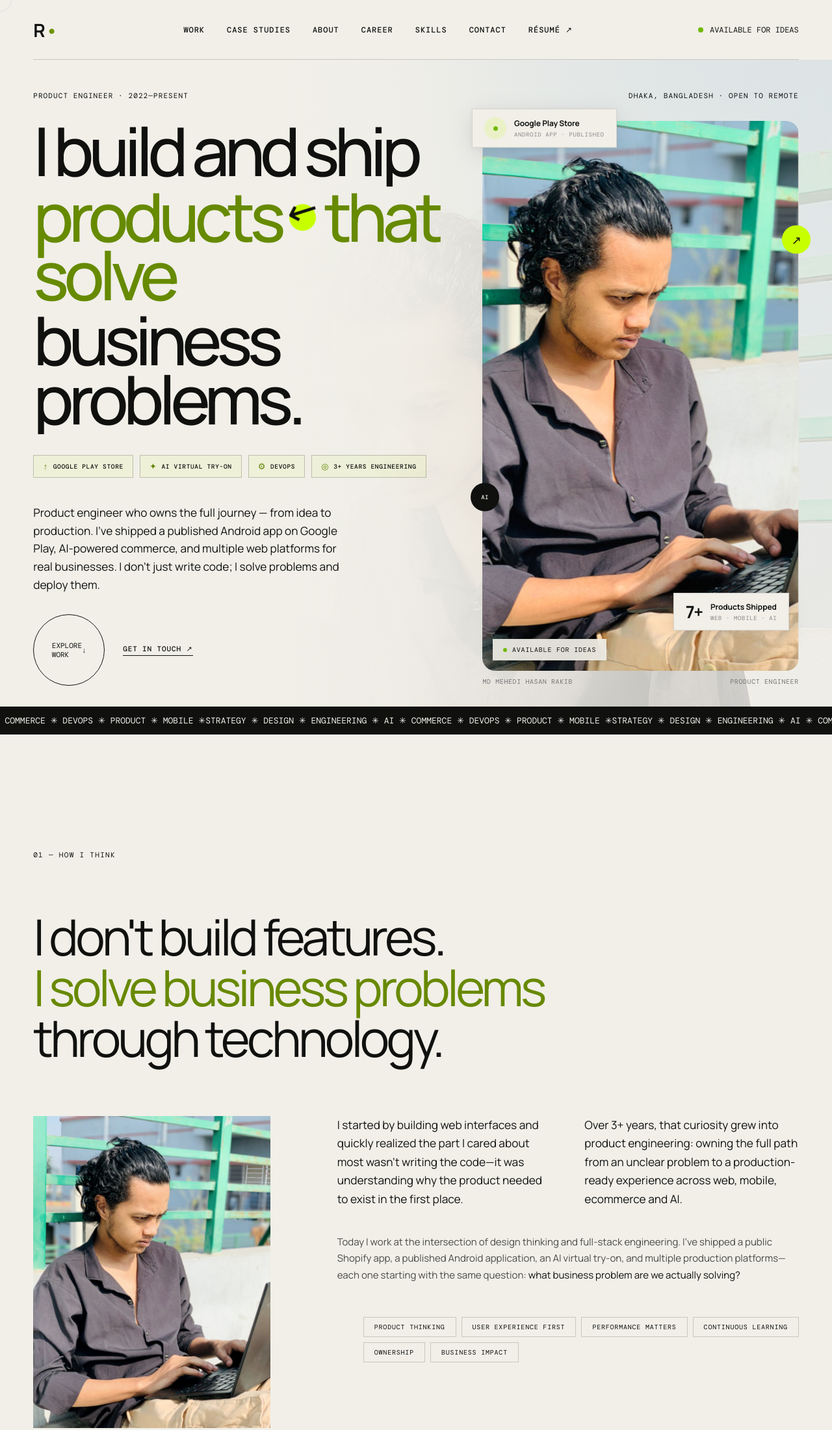
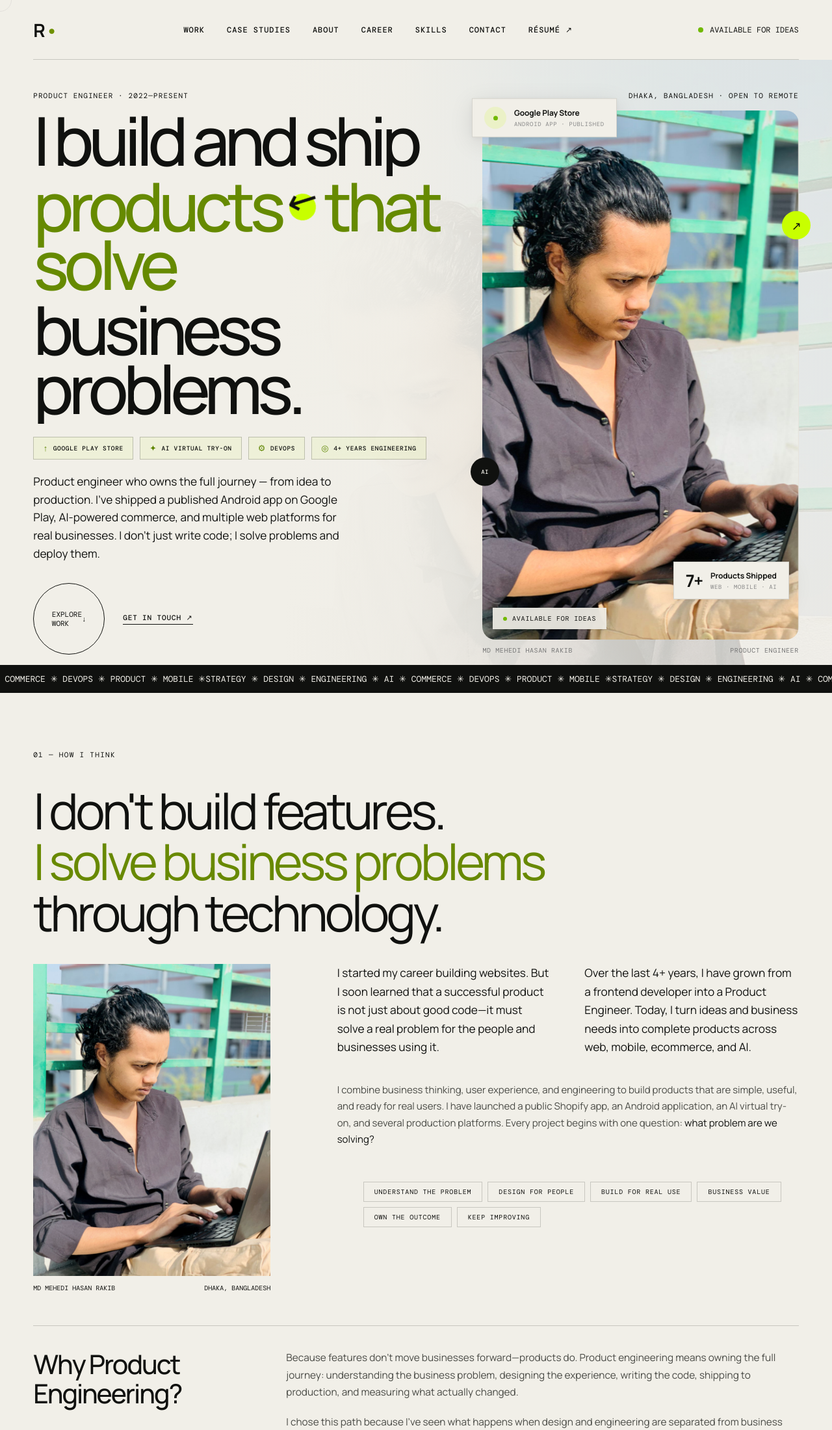
Before and after one commit to mehedi-rakib/mehedi-rakib, an Astro site: page / in a window 1280 px wide. Shown: the top 2200 px of the page at 65% size. Built offline with nearby package versions, Linux system fonts and the light colour scheme; Astro itself is replaced by a stand-in of ours; a web font is replaced by a local one.

Commit message:
feat: update About, Achievements, Hero, and Project components; refine global styles for improved layout and readability

```diff
--- a/src/components/AboutSection.astro
+++ b/src/components/AboutSection.astro
@@ -13,19 +13,19 @@
 
     <div class="about-right">
       <div class="about-grid">
-        <p>I started by building web interfaces and quickly realized the part I cared about most wasn't writing the code—it was understanding <em>why</em> the product needed to exist in the first place.</p>
-        <p>Over 3+ years, that curiosity grew into product engineering: owning the full path from an unclear problem to a production-ready experience across web, mobile, ecommerce and AI.</p>
+        <p>I started my career building websites. But I soon learned that a successful product is not just about good code—it must solve a real problem for the people and businesses using it.</p>
+        <p>Over the last 4+ years, I have grown from a frontend developer into a Product Engineer. Today, I turn ideas and business needs into complete products across web, mobile, ecommerce, and AI.</p>
       </div>
       <p class="about-extended reveal">
-        Today I work at the intersection of design thinking and full-stack engineering. I've shipped a public Shopify app, a published Android application, an AI virtual try-on, and multiple production platforms—each one starting with the same question: <em>what business problem are we actually solving?</em>
+        I combine business thinking, user experience, and engineering to build products that are simple, useful, and ready for real users. I have launched a public Shopify app, an Android application, an AI virtual try-on, and several production platforms. Every project begins with one question: <em>what problem are we solving?</em>
       </p>
       <ul class="about-values reveal">
-        <li>Product thinking</li>
-        <li>User experience first</li>
-        <li>Performance matters</li>
-        <li>Continuous learning</li>
-        <li>Ownership</li>
-        <li>Business impact</li>
+        <li>Understand the Problem</li>
+        <li>Design for People</li>
+        <li>Build for Real Use</li>
+        <li>Business Value</li>
+        <li>Own the Outcome</li>
+        <li>Keep Improving</li>
       </ul>
     </div>
   </div>
--- a/src/components/AchievementsSection.astro
+++ b/src/components/AchievementsSection.astro
@@ -6,7 +6,7 @@
       <span>Products<br/>shipped to production</span>
     </div>
     <div class="reveal d2">
-      <strong data-count="3" data-suffix="+">3+</strong>
+      <strong data-count="4" data-suffix="+">4+</strong>
       <span>Years turning<br/>ideas into products</span>
     </div>
     <div class="reveal d3">
--- a/src/components/HeroSection.astro
+++ b/src/components/HeroSection.astro
@@ -22,7 +22,7 @@
         <span class="proof-chip"><b>↑</b>Google Play Store</span>
         <span class="proof-chip"><b>✦</b>AI Virtual Try-On</span>
         <span class="proof-chip"><b>⚙</b>DevOps</span>
-        <span class="proof-chip"><b>◎</b>3+ Years Engineering</span>
+        <span class="proof-chip"><b>◎</b>4+ Years Engineering</span>
       </div>
 
       <div class="hero-actions reveal">
--- a/src/components/ProjectCard.astro
+++ b/src/components/ProjectCard.astro
@@ -4,8 +4,8 @@ interface Props { project: Project }
 const { project } = Astro.props;
 const primaryLink = project.links[0];
 ---
-<article class={`project ${project.tone} reveal`}>
-  <div class="project-copy">
+<article class={`project ${project.tone}`}>
+  <div class="project-copy reveal d1">
     <p class="project-meta"><span>{project.id}</span><span>{project.type}</span></p>
     <h3>{project.name}</h3>
     <p class="project-summary">{project.summary}</p>
@@ -45,7 +45,7 @@ const primaryLink = project.links[0];
       {project.links.map(link => <a href={link.href} target="_blank">{link.label} ↗</a>)}
     </div>
   </div>
-  <a class="project-visual" data-tilt href={primaryLink?.href} target="_blank" aria-label={`Visit ${project.name}`}>
+  <a class="project-visual reveal-left" data-tilt href={primaryLink?.href} target="_blank" aria-label={`Visit ${project.name}`}>
     <div class="browser-chrome"><i></i><i></i><i></i><span>{project.name.toLowerCase().replaceAll(' ', '')}.product</span></div>
     <div class="project-image-clip">
       {project.image ? <img class="project-image" src={project.image} alt={`${project.name} project interface`} loading="lazy" width="1600" height="1000"/> : <div class="image-placeholder"><span>PROJECT IMAGE</span><small>1600 × 1000 px · WebP</small></div>}
--- a/src/styles/global.css
+++ b/src/styles/global.css
@@ -172,7 +172,7 @@ a { color: inherit; text-decoration: none; }
   gap: 3vw;
   align-items: center;
   flex: 1;
-  padding: 4vh 0;
+  padding: 2vh 0;
 }
 .hero-left { display: flex; flex-direction: column; }
 .hero h1 {
@@ -180,7 +180,7 @@ a { color: inherit; text-decoration: none; }
   line-height: 0.87;
   letter-spacing: -0.075em;
   font-weight: 500;
-  margin: 0 0 4vh;
+  margin: 0 0 2.5vh;
 }
 .line { display: block; overflow: hidden; padding-bottom: 0.1em; }
 .line > span { display: block; animation: intro 1s cubic-bezier(0.2, 0.8, 0.2, 1) backwards; }
@@ -415,8 +415,8 @@ a { color: inherit; text-decoration: none; }
 
 /* ─── Section base ──────────────────────────────────────── */
 .section {
-  padding-top: clamp(100px, 13vw, 210px);
-  padding-bottom: clamp(100px, 13vw, 210px);
+  padding-top: clamp(56px, 6vw, 96px);
+  padding-bottom: clamp(56px, 6vw, 96px);
 }
 .eyebrow { font: 11px 'DM Mono', monospace; text-transform: uppercase; letter-spacing: 0.12em; }
 
@@ -425,7 +425,7 @@ a { color: inherit; text-decoration: none; }
   font-size: clamp(42px, 6vw, 94px);
   line-height: 1.02;
   letter-spacing: -0.06em;
-  margin: 80px 0;
+  margin: 40px 0;
 }
 .manifesto .statement em,
 .work h2 em,
@@ -468,9 +468,9 @@ a { color: inherit; text-decoration: none; }
   line-height: 0.93;
   letter-spacing: -0.07em;
   font-weight: 500;
-  margin: 65px 0 110px;
+  margin: 36px 0 56px;
 }
-.projects { display: grid; gap: 22vh; }
+.projects { display: grid; gap: 10vh; }
 .project {
   display: grid;
   grid-template-columns: 0.72fr 1.28fr;
@@ -580,8 +580,8 @@ a { color: inherit; text-decoration: none; }
 
 /* ─── Career ────────────────────────────────────────────── */
 .career-grid { display: grid; grid-template-columns: 1fr 1fr; gap: 8vw; }
-.career h2 { font-size: clamp(48px, 6vw, 92px); margin-top: 65px; }
-.timeline { padding-top: 85px; }
+.career h2 { font-size: clamp(48px, 6vw, 92px); margin-top: 36px; }
+.timeline { padding-top: 40px; }
 .timeline article {
   display: grid;
   grid-template-columns: 90px 1fr;
@@ -620,7 +620,7 @@ a { color: inherit; text-decoration: none; }
   line-height: 0.93;
   letter-spacing: -0.07em;
   font-weight: 500;
-  margin: 65px 0 90px;
+  margin: 36px 0 48px;
 }
 .process-steps {
   display: grid;
@@ -672,7 +672,7 @@ a { color: inherit; text-decoration: none; }
 .process-step:hover .process-arrow { opacity: 1; transform: none; }
 
 /* ─── Skills / Capabilities ─────────────────────────────── */
-.skill-list { margin-top: 70px; }
+.skill-list { margin-top: 36px; }
 .skill-row {
   width: min(92vw, 1440px);
   margin: auto;
@@ -693,7 +693,7 @@ a { color: inherit; text-decoration: none; }
 .proof-grid {
   display: grid;
   grid-template-columns: repeat(4, 1fr);
-  margin-top: 70px;
+  margin-top: 36px;
 }
 .proof-grid div {
   min-height: 240px;
@@ -716,11 +716,11 @@ a { color: inherit; text-decoration: none; }
 
 /* ─── Contact ───────────────────────────────────────────── */
 .contact { background: var(--lime); padding-bottom: 30px; }
-.contact h2 { font-size: clamp(70px, 11vw, 170px); margin: 70px 0; }
+.contact h2 { font-size: clamp(70px, 11vw, 170px); margin: 40px 0; }
 .contact h2 em { color: var(--ink); }
 .contact-note { font-size: 20px; max-width: 550px; line-height: 1.6; margin-left: 50%; }
 .contact-cta {
-  margin: 70px 0 110px 50%;
+  margin: 40px 0 60px 50%;
   border-bottom: 2px solid var(--ink);
   display: flex;
   justify-content: space-between;
@@ -772,6 +772,11 @@ a { color: inherit; text-decoration: none; }
   transition: opacity 0.9s cubic-bezier(0.16, 1, 0.3, 1), transform 0.9s cubic-bezier(0.16, 1, 0.3, 1);
   will-change: opacity, transform;
 }
+/* Project visual gets a larger, slower slide for more impact */
+.project-visual.reveal-left {
+  transform: translateX(-110px);
+  transition: opacity 1.1s cubic-bezier(0.16, 1, 0.3, 1), transform 1.1s cubic-bezier(0.16, 1, 0.3, 1);
+}
 .reveal-right {
   opacity: 0;
   transform: translateX(56px);
@@ -811,7 +816,7 @@ a { color: inherit; text-decoration: none; }
   display: flex;
   flex-wrap: wrap;
   gap: 10px;
-  margin: 0 0 5vh;
+  margin: 0 0 2.5vh;
 }
 .proof-chip {
   display: inline-flex;
@@ -831,14 +836,14 @@ a { color: inherit; text-decoration: none; }
 
 /* ─── About – Why Product Engineering ───────────────────── */
 .about-why {
-  margin-top: clamp(60px, 8vw, 100px);
-  padding-top: clamp(40px, 5vw, 60px);
+  margin-top: clamp(32px, 4vw, 56px);
+  padding-top: clamp(24px, 3vw, 36px);
   border-top: 1px solid var(--line);
 }
 .about-why-grid {
   display: grid;
   grid-template-columns: 0.6fr 1.4fr;
-  gap: clamp(40px, 6vw, 100px);
+  gap: clamp(28px, 4vw, 60px);
   align-items: start;
 }
 .about-why h3 {
@@ -873,9 +878,9 @@ a { color: inherit; text-decoration: none; }
 
 /* ─── Project ecosystem ─────────────────────────────────── */
 .ecosystem-banner {
-  padding: clamp(40px, 6vw, 72px) 0 clamp(50px, 7vw, 80px);
+  padding: clamp(24px, 3vw, 40px) 0 clamp(28px, 4vw, 48px);
   border-bottom: 1px solid rgba(255, 255, 255, 0.09);
-  margin-bottom: clamp(8vh, 10vw, 14vh);
+  margin-bottom: clamp(4vh, 5vw, 8vh);
 }
 .ecosystem-banner > span {
   display: block;
@@ -901,9 +906,9 @@ a { color: inherit; text-decoration: none; }
   margin: 0;
 }
 .more-work-divider {
-  padding: clamp(6vh, 8vw, 12vh) 0 clamp(5vh, 7vw, 10vh);
+  padding: clamp(3vh, 4vw, 6vh) 0 clamp(3vh, 4vw, 5vh);
   border-top: 1px solid rgba(255, 255, 255, 0.07);
-  margin-top: clamp(6vh, 8vw, 10vh);
+  margin-top: clamp(3vh, 4vw, 6vh);
 }
 .more-work-divider span {
   font: 10px 'DM Mono', monospace;
@@ -920,7 +925,7 @@ a { color: inherit; text-decoration: none; }
   line-height: 0.93;
   letter-spacing: -0.07em;
   font-weight: 500;
-  margin: 65px 0 80px;
+  margin: 36px 0 48px;
 }
 .writing-head em,
 .writing h2 em { color: var(--lime); font-weight: 400; }
@@ -1120,7 +1125,7 @@ a { color: inherit; text-decoration: none; }
   /* ─ Projects ─ */
   .project, .project:nth-child(even) { grid-template-columns: 1fr; gap: 35px; align-items: start; }
   .project:nth-child(even) .project-copy { order: 0; }
-  .projects { gap: 15vh; }
+  .projects { gap: 8vh; }
   .project-visual { padding: 10px; }
   .view { width: 72px; height: 72px; right: -10px; }
 
@@ -1161,6 +1166,12 @@ a { color: inherit; text-decoration: none; }
   /* ─ Proof chips mobile ─ */
   .hero-proof { gap: 8px; margin-bottom: 24px; }
   .proof-chip { padding: 7px 12px; font-size: 9px; }
+
+  /* ─ Project visual: fall back to vertical reveal on mobile ─ */
+  .project-visual.reveal-left {
+    transform: translateY(40px);
+    transition: opacity 0.9s cubic-bezier(0.16, 1, 0.3, 1), transform 0.9s cubic-bezier(0.16, 1, 0.3, 1);
+  }
 }
 
 /* ─── Reduced motion ─────────────────────────────────────── */
```
